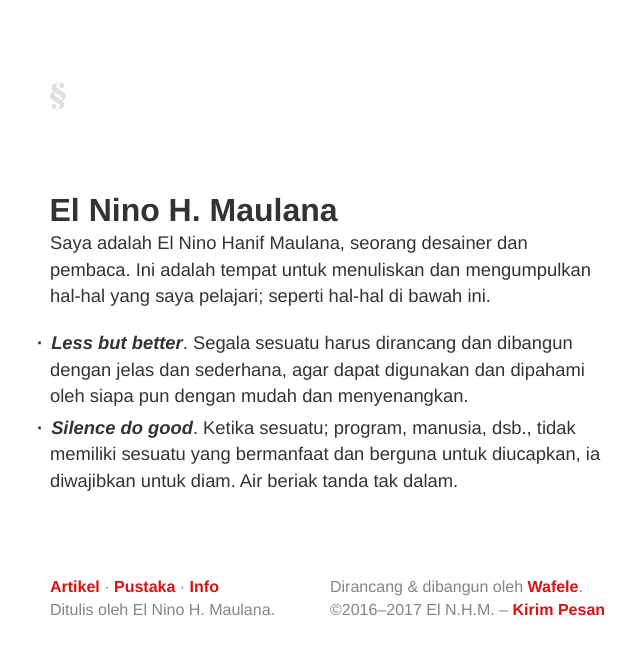
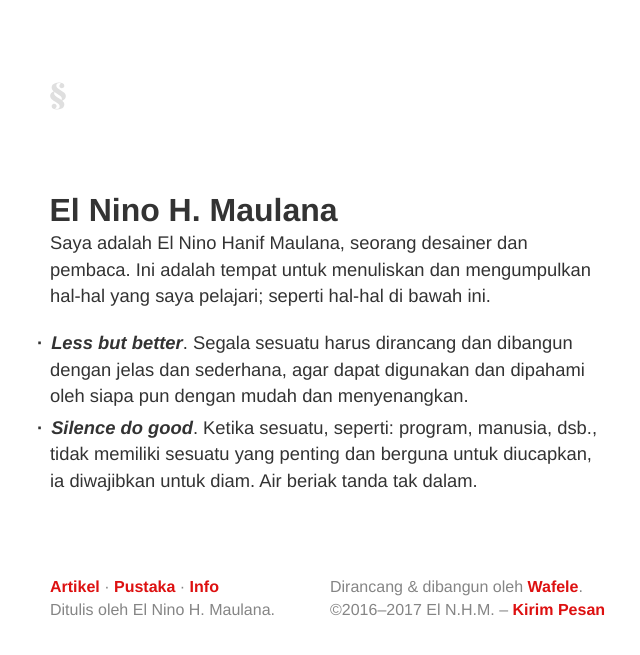
Before and after one commit to tertanda/elnino.github.io, a Jekyll site: the page built from index.md, in a window 1280 px wide. Shown: the top 655 px of the page, without its empty margins (310-950 px from the left). Built offline with Jekyll 4.4.1, drawn with Linux system fonts in a browser that asks for light colours.

Commit message:
First commit.

```diff
--- a/index.md
+++ b/index.md
@@ -9,4 +9,4 @@ meta  : El Nino H. Maulana adalah seorang desainer dan pembaca.
 Saya adalah El Nino Hanif Maulana, seorang desainer dan pembaca. Ini adalah tempat untuk menuliskan dan mengumpulkan hal-hal yang saya pelajari; seperti hal-hal di bawah ini.
 
 * **_Less but better_**. Segala sesuatu harus dirancang dan dibangun dengan jelas dan sederhana, agar dapat digunakan dan dipahami oleh siapa pun dengan mudah dan menyenangkan.
-* **_Silence do good_**. Ketika sesuatu; program, manusia, dsb., tidak memiliki sesuatu yang bermanfaat dan berguna untuk diucapkan, ia diwajibkan untuk diam. Air beriak tanda tak dalam.
+* **_Silence do good_**. Ketika sesuatu, seperti: program, manusia, dsb., tidak memiliki sesuatu yang penting dan berguna untuk diucapkan, ia diwajibkan untuk diam. Air beriak tanda tak dalam.
```
